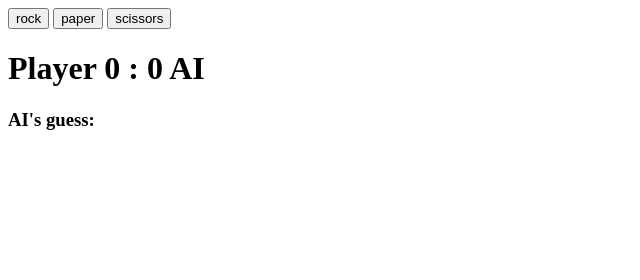
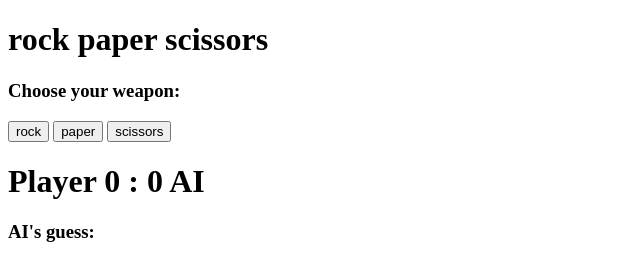
Before and after one commit to Omar-21154/rock-paper-scissors, a plain HTML site: page index.html in a window 1280 px wide. Shown: the whole page, without its empty margins (0-640 px from the left). Drawn offline with Linux system fonts and the light colour scheme.

Commit message:
added smth

```diff
--- a/index.html
+++ b/index.html
@@ -1,16 +1,15 @@
 <!DOCTYPE html>
 <html lang="en">
+
 <head>
   <meta charset="UTF-8" />
   <meta name="viewport" content="width=device-width, initial-scale=1.0" />
   <title>rock paper scissors</title>
 </head>
+
 <body>
-<!-- <button id="plus">+</button>  <button id="value">0</button><button id="minus">-</button> -->
-
-
-
-
+    <h1>rock paper scissors</h1>
+    <h3>Choose your weapon:</h3>
   <button id="rock">rock</button>
   <button id="paper">paper</button>
   <button id="scissors">scissors</button>
@@ -18,4 +17,5 @@
   <h3 id="computerGuess">AI's guess: </h3>
 </body>
 <script src="./index.js"></script>
+
 </html>
```
Also changed, not shown: style.css (deleted). Lines whose indentation alone changed are shown as unchanged.
